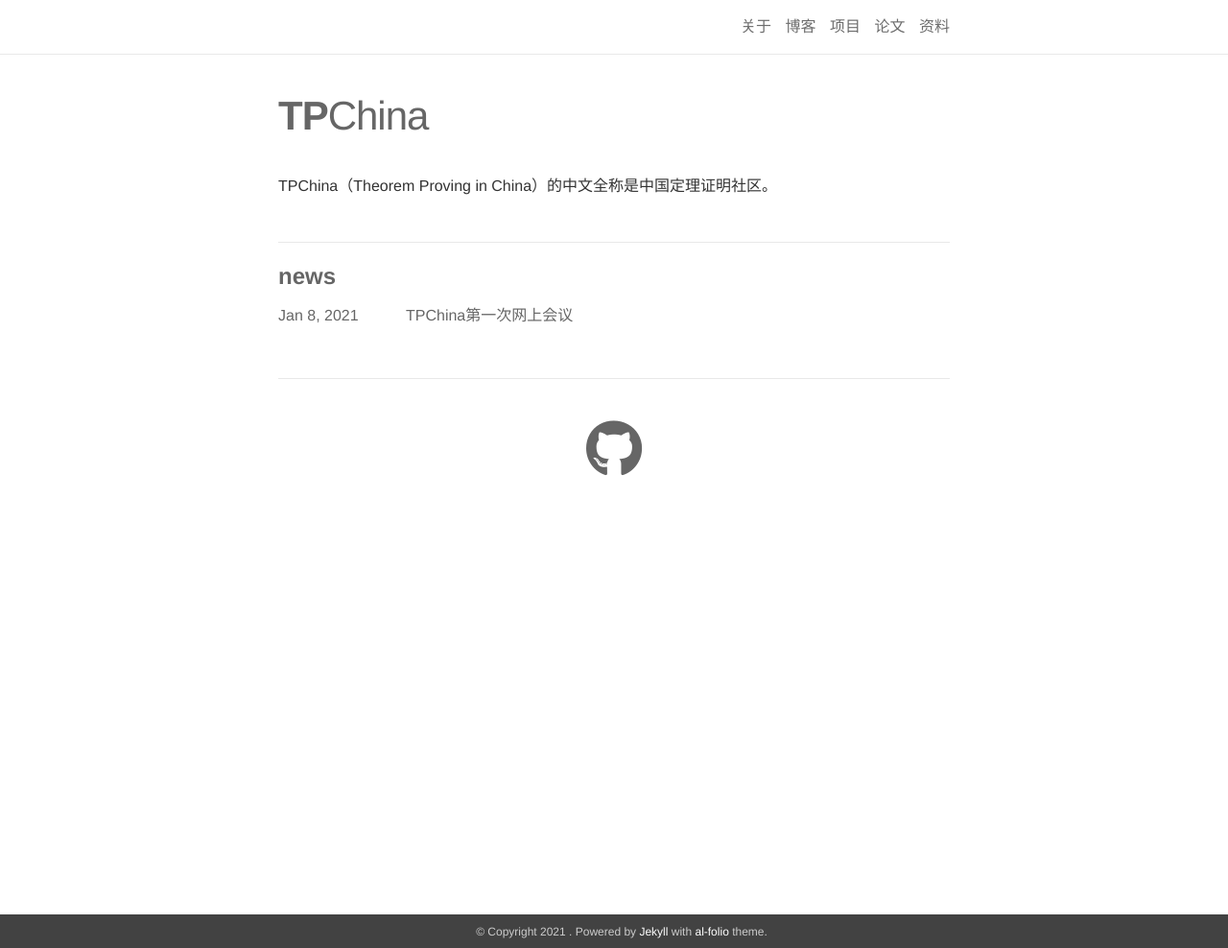
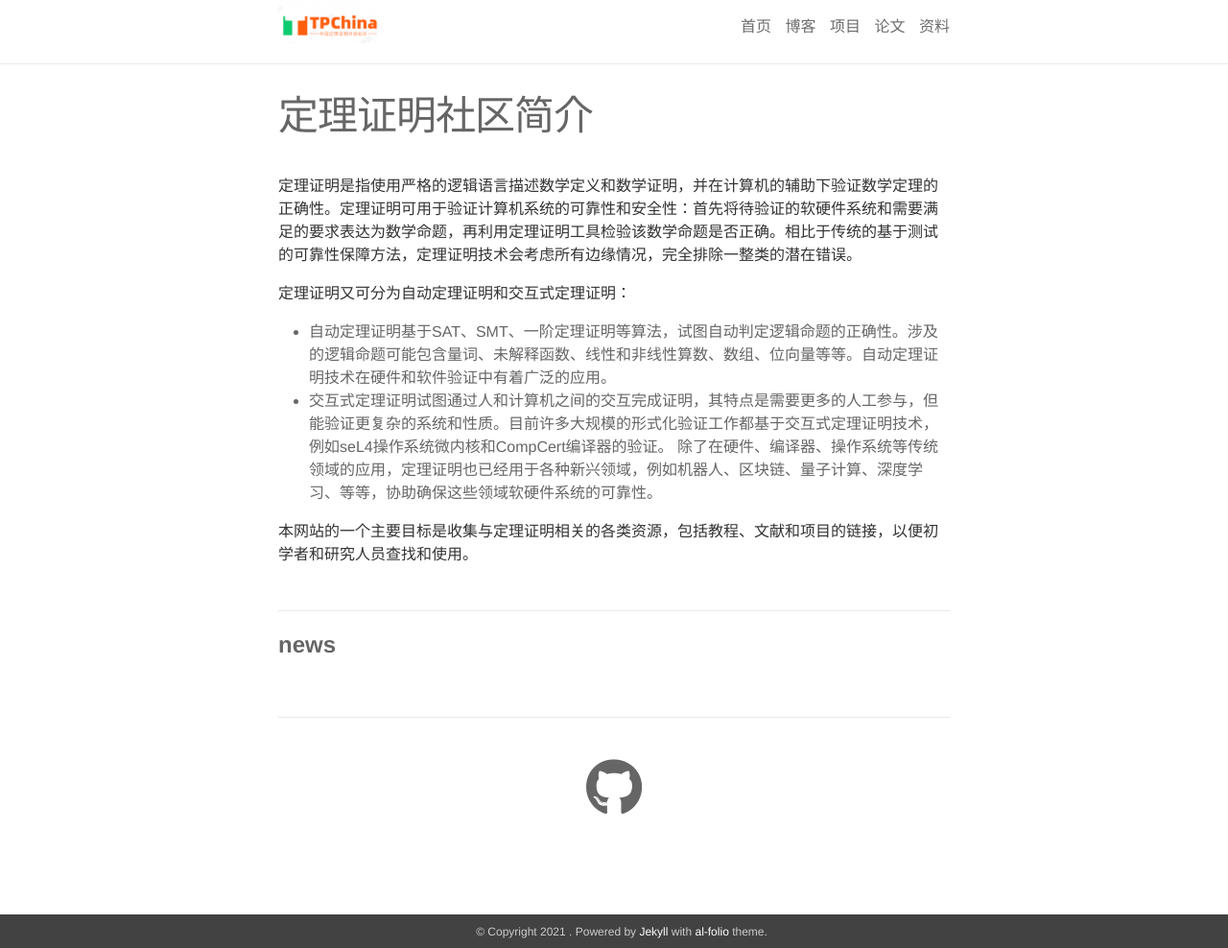
Before and after one commit to tpchina/tpchina.github.io, a Jekyll site: the page built from _pages/about.md, in a window 1280 px wide and 988 px high. Shown: the whole window at 96% size. Built offline with Jekyll 4.4.1, drawn with Linux system fonts in a browser that asks for light colours; nearby versions of some CDN libraries.

Commit message:
Update home page contents.

```diff
--- a/_config.yml
+++ b/_config.yml
@@ -109,6 +109,8 @@ scholar:
 
   query: "@*"
 
+# TPChina logo
+
 # -----------------------------------------------------------------------------
 # Other settings
 # -----------------------------------------------------------------------------
--- a/_includes/header.html
+++ b/_includes/header.html
@@ -2,13 +2,13 @@
 
   <div class="wrapper">
 
-    {% if page.layout != "about" %}
     <span class="site-title">
-        {% assign name = site.name | split: ' ' %}
+        <!-- {% assign name = site.name | split: ' ' %} -->
         <!-- <strong>{{ name | first }}</strong> {{ name | last }} -->
-        <strong>TP</strong>China
-    </span>
-    {% endif %}
+        <!-- <strong>TP</strong>China -->
+
+        <img src="/TPChinaLogo.png" height="45">
+      </span>
 
     <nav class="site-nav">
       <input type="checkbox" id="nav-trigger" class="nav-trigger" />
@@ -24,7 +24,7 @@
 
       <div class="trigger">
         <!-- About -->
-        <a class="page-link" href="{{ site.baseurl | prepend: site.url }}/">关于</a>
+        <a class="page-link" href="{{ site.baseurl | prepend: site.url }}/">首页</a>
 
         <!-- Blog -->
         <a class="page-link" href="{{ '/blog/' | prepend: site.baseurl | prepend: site.url }}">博客</a>
--- a/_pages/about.md
+++ b/_pages/about.md
@@ -1,7 +1,7 @@
 ---
 layout: about
 permalink: /
-title: <strong>TP</strong>China
+title: 定理证明社区简介
 # description: <a href="">Affiliations</a>. Address. Contacts. Moto. Etc.
 
 # profile:
@@ -16,10 +16,11 @@ news: true
 social: true
 ---
 
-<!-- Write your biography here. Tell the world about yourself. Link to your favorite [subreddit](http://reddit.com){:target="\_blank"}. You can put a picture in, too. The code is already in, just name your picture `prof_pic.jpg` and put it in the `img/` folder.
+定理证明是指使用严格的逻辑语言描述数学定义和数学证明，并在计算机的辅助下验证数学定理的正确性。定理证明可用于验证计算机系统的可靠性和安全性：首先将待验证的软硬件系统和需要满足的要求表达为数学命题，再利用定理证明工具检验该数学命题是否正确。相比于传统的基于测试的可靠性保障方法，定理证明技术会考虑所有边缘情况，完全排除一整类的潜在错误。
 
-Put your address / P.O. box / other info right below your picture. You can also disable any these elements by editing `profile` property of the YAML header of your `_pages/about.md`. Edit `_bibliography/papers.bib` and Jekyll will render your [publications page](/al-folio/publications/) automatically.
+定理证明又可分为自动定理证明和交互式定理证明：
+- 自动定理证明基于SAT、SMT、一阶定理证明等算法，试图自动判定逻辑命题的正确性。涉及的逻辑命题可能包含量词、未解释函数、线性和非线性算数、数组、位向量等等。自动定理证明技术在硬件和软件验证中有着广泛的应用。
+- 交互式定理证明试图通过人和计算机之间的交互完成证明，其特点是需要更多的人工参与，但能验证更复杂的系统和性质。目前许多大规模的形式化验证工作都基于交互式定理证明技术，例如seL4操作系统微内核和CompCert编译器的验证。
+除了在硬件、编译器、操作系统等传统领域的应用，定理证明也已经用于各种新兴领域，例如机器人、区块链、量子计算、深度学习、等等，协助确保这些领域软硬件系统的可靠性。
 
-Link to your social media connections, too. This theme is set up to use [Font Awesome icons](http://fortawesome.github.io/Font-Awesome/){:target="\_blank"} and [Academicons](https://jpswalsh.github.io/academicons/){:target="\_blank"}, like the ones below. Add your Facebook, Twitter, LinkedIn, Google Scholar, or just disable all of them. -->
-
-TPChina（Theorem Proving in China）的中文全称是中国定理证明社区。
+本网站的一个主要目标是收集与定理证明相关的各类资源，包括教程、文献和项目的链接，以便初学者和研究人员查找和使用。
```
Also changed, not shown: _news/announcement_0.md (+2 -2 lines), TPChinaLogo.png (added).
